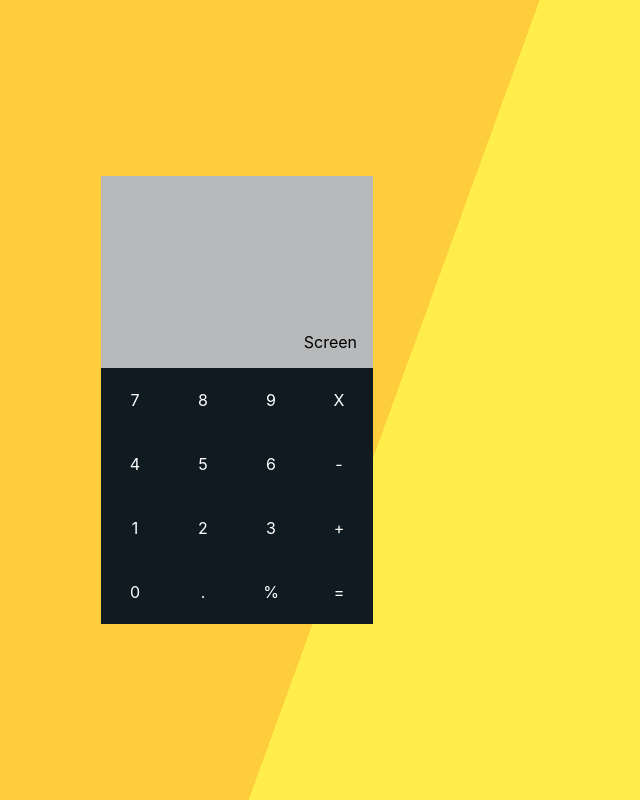
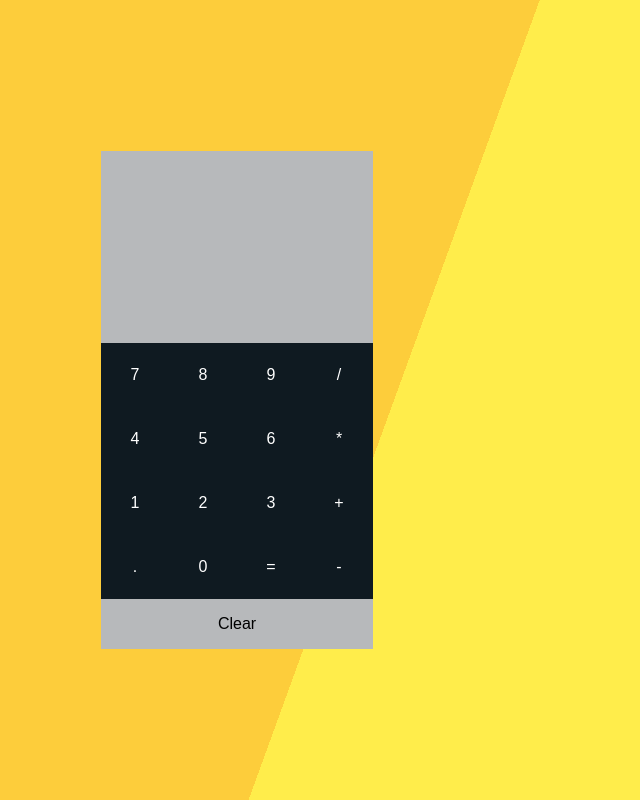
Before and after one commit to skevprog/calculator, a React (Create React App) app: page / in a window 1280 px wide. Shown: the whole page, without its empty margins (403-1043 px from the left). Built offline with nearby package versions, Linux system fonts and the light colour scheme.

Commit message:
Add calculation logic

```diff
--- a/src/App.css
+++ b/src/App.css
@@ -1,9 +1,17 @@
 .App {
   text-align: center;
-  /* background-color: #282c34; */
   height: 100vh;
   background: linear-gradient(110deg, #fdcd3b 60%, #ffed4b 60%);
+}
 
+button:focus {
+  outline: 0;
+}
+
+button {
+  border: none;
+  font-size: 1em;
+  padding: 0;
 }
 
 .calculator {
@@ -32,16 +40,19 @@
   background-color: #0F1A21;
   display: flex;
   flex: 1;
-  /* flex 1 is like flex grow 1 */
-  /* flex-basis is for starting point */
-  /* flex-grow: 1; */
   height: 4em;
   justify-content: center;
   align-items: center;
 }
 
-.keyboard {
+.keyboard .key {
   color: #fff;
+}
+
+.keyboard .clear {
+  background-color: #B7B9BB;
+  padding: 1em;
+  width: 100%;
 }
 
 .screen .result {
--- a/src/App.js
+++ b/src/App.js
@@ -1,42 +1,89 @@
-import React from 'react';
+/* eslint-disable radix */
+import React, { PureComponent } from 'react';
+import Key from './components/Key';
+import Screen from './components/Screen';
+import calculation from './utils';
 import './App.css';
 
-function App() {
+class App extends PureComponent {
+  constructor(props) {
+    super(props);
+    this.state = {
+      input: '',
+      previousValue: '',
+      operator: '',
+    };
+  }
+
+  handleKeyPress = (e) => {
+    const { value } = e.target;
+    this.setState((prevState) => ({ input: prevState.input + value }));
+  }
+
+  handleOperatorPress = (e) => {
+    const { value } = e.target;
+    this.setState(({ input }) => ({
+      previousValue: input,
+      input: '',
+      operator: value,
+    }));
+  }
+
+  handleEqualPress = () => {
+    const { previousValue, input: currentValue, operator } = this.state;
+    const result = calculation(operator, previousValue, currentValue);
+    this.setState({
+      input: result,
+    });
+  }
+
+  handleClearPress = () => {
+    this.setState({
+      input: '',
+      previousValue: '',
+      operator: '',
+    });
+  }
+
+  render() {
+    const { input } = this.state;
     return (
       <div className="App">
         <div className="calculator">
-        <div className="screen">
-          <span className="result">Screen</span>
-        </div>
+          <Screen input={input} />
           <div className="keyboard">
             <div className="row">
-            <div className="key">7</div>
-            <div className="key">8</div>
-            <div className="key">9</div>
-            <div className="key">X</div>
+              <Key value={7} onClick={this.handleKeyPress} />
+              <Key value={8} onClick={this.handleKeyPress} />
+              <Key value={9} onClick={this.handleKeyPress} />
+              <Key value="/" onClick={this.handleOperatorPress} />
             </div>
             <div className="row">
-            <div className="key">4</div>
-            <div className="key">5</div>
-            <div className="key">6</div>
-            <div className="key">-</div>
+              <Key value={4} onClick={this.handleKeyPress} />
+              <Key value={5} onClick={this.handleKeyPress} />
+              <Key value={6} onClick={this.handleKeyPress} />
+              <Key value="*" onClick={this.handleOperatorPress} />
             </div>
             <div className="row">
-            <div className="key">1</div>
-            <div className="key">2</div>
-            <div className="key">3</div>
-            <div className="key">+</div>
+              <Key value={1} onClick={this.handleKeyPress} />
+              <Key value={2} onClick={this.handleKeyPress} />
+              <Key value={3} onClick={this.handleKeyPress} />
+              <Key value="+" onClick={this.handleOperatorPress} />
             </div>
             <div className="row">
-            <div className="key">0</div>
-            <div className="key">.</div>
-            <div className="key">%</div>
-            <div className="key">=</div>
+              <Key value="." onClick={this.handleKeyPress} />
+              <Key value={0} onClick={this.handleKeyPress} />
+              <Key value="=" onClick={this.handleEqualPress} />
+              <Key value="-" onClick={this.handleKeyPress} />
             </div>
+            <button type="button" className="clear" onClick={this.handleClearPress}>
+              <span>Clear</span>
+            </button>
           </div>
         </div>
       </div>
     );
   }
+}
 
 export default App;
--- /dev/null
+++ b/src/components/Key/index.js
@@ -0,0 +1,5 @@
+import React from 'react';
+
+const Key = ({ value, onClick }) => <button type="button" className="key" value={value} onClick={onClick}>{value}</button>;
+
+export default Key;
--- /dev/null
+++ b/src/components/Screen/index.js
@@ -0,0 +1,9 @@
+import React from 'react';
+
+const Screen = ({ input }) => (
+  <div className="screen">
+    <span className="result">{typeof input !== 'string' ? input.toString() : input}</span>
+  </div>
+);
+
+export default Screen;
--- /dev/null
+++ b/src/utils/index.js
@@ -0,0 +1,26 @@
+/* eslint-disable radix */
+
+const add = (a, b) => a + b;
+
+const substract = (a, b) => a - b;
+
+const divide = (a, b) => a / b;
+
+const multiply = (a, b) => a * b;
+
+const calculation = (operator, a, b) => {
+  const valueOne = parseInt(a);
+  const valueTwo = parseInt(b);
+  // Avoid executing every operation using common object literal approach
+  const Operations = {
+    '*': () => multiply(valueOne, valueTwo),
+    '+': () => add(valueOne, valueTwo),
+    '-': () => substract(valueOne, valueTwo),
+    '/': () => divide(valueOne, valueTwo),
+  };
+
+  return Operations[operator]();
+};
+
+
+export default calculation;
```
Also changed, not shown: .eslintrc.json. Lines whose indentation alone changed are shown as unchanged.
